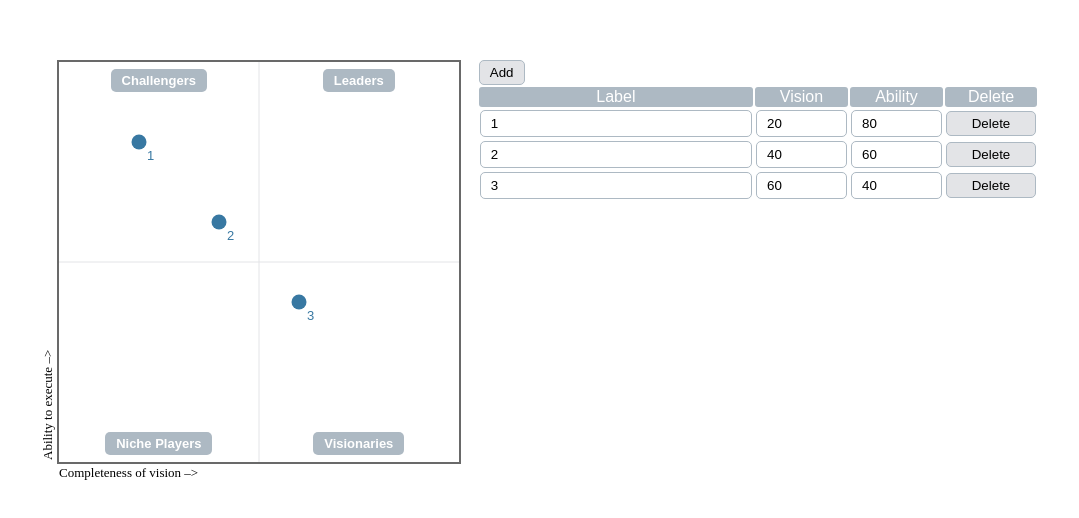
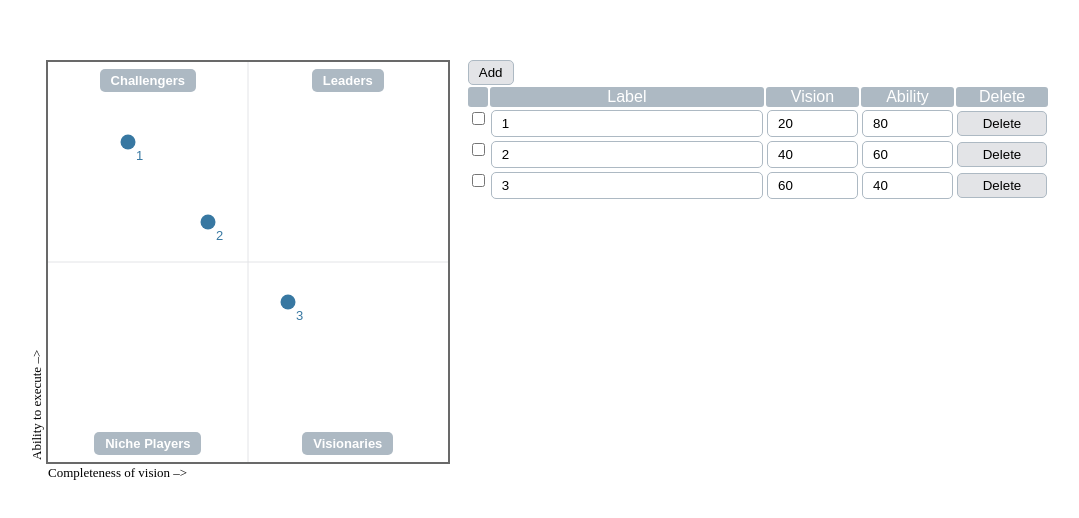
Before and after one commit to AhmedEldessouki/dragable-graph, a React (Create React App) app: page / in a window 1280 px wide. Shown: the part 138-656 px from the top of the page, without its empty margins (92-1171 px from the left). Built offline with nearby package versions, Linux system fonts and the light colour scheme.

Commit message:
adding checkBox and opacity on unchecked

```diff
--- a/src/App.tsx
+++ b/src/App.tsx
@@ -38,15 +38,18 @@ const AppWrapper = styled.div`
 `;
 
 const initialState: ReducerStateType = [
-  { label: "1", x: 20, y: 20 },
-  { label: "2", x: 40, y: 40 },
-  { label: "3", x: 60, y: 60 },
+  { label: "1", x: 20, y: 20, checked: false },
+  { label: "2", x: 40, y: 40, checked: false },
+  { label: "3", x: 60, y: 60, checked: false },
 ];
 
 const appReducer = (state: ReducerStateType, action: AppReducerActionType) => {
   switch (action.type) {
     case "add":
-      const newState = [...state, { label: `new`, x: 50, y: 50 }];
+      const newState = [
+        ...state,
+        { label: `new`, x: 50, y: 50, checked: false },
+      ];
       handleLocalStorage(newState);
       return [...newState];
     case "remove":
@@ -74,7 +77,14 @@ function App() {
   );
 
   const onModify = React.useCallback(
-    (i, data: { label: string } | { x: number } | { y: number }) => {
+    (
+      i,
+      data:
+        | { label: string }
+        | { x: number }
+        | { y: number }
+        | { checked: boolean }
+    ) => {
       chartState.splice(i, 1, { ...chartState[i], ...data });
       dispatch({ type: "modify", payload: chartState });
     },
@@ -91,6 +101,17 @@ function App() {
         <>
           {chartState?.map((item, i) => (
             <tr key={`chart-table-row-${i}`}>
+              <label htmlFor={`checkBox-${i}`}>
+                <input
+                  type="checkbox"
+                  name={`checkBox-${i}`}
+                  id={`checkBox-${i}`}
+                  checked={item.checked}
+                  onChange={(e) => {
+                    onModify(i, { checked: e.target.checked });
+                  }}
+                />
+              </label>
               <TableTextInput
                 name={`label-${i}`}
                 type="text"
--- a/src/components/table.tsx
+++ b/src/components/table.tsx
@@ -79,12 +79,8 @@ const tableHeader = css({
   fontWeight: `normal`,
 });
 
-const LongTh = styled.th`
-  min-width: 272.233px;
-  ${tableHeader}
-`;
-const ShortTh = styled.th`
-  min-width: 90.233px;
+const Th = styled.th<{ minWidth: string }>`
+  min-width: ${({ minWidth }) => minWidth};
   ${tableHeader}
 `;
 
@@ -98,10 +94,11 @@ function GraphTable({ children, onAdd }: GraphTablePropsType) {
       <table>
         <thead>
           <tr>
-            <LongTh>Label</LongTh>
-            <ShortTh>Vision</ShortTh>
-            <ShortTh>Ability</ShortTh>
-            <ShortTh>Delete</ShortTh>
+            <Th minWidth="1"> </Th>
+            <Th minWidth="272.233px">Label</Th>
+            <Th minWidth="90.233px">Vision</Th>
+            <Th minWidth="90.233px">Ability</Th>
+            <Th minWidth="90.233px">Delete</Th>
           </tr>
         </thead>
         <tbody>{children}</tbody>
--- a/types/state.d.ts
+++ b/types/state.d.ts
@@ -2,6 +2,7 @@ type ItemType = {
   label: string;
   x: number;
   y: number;
+  checked: boolean;
 };
 
 export { ItemType };
```
